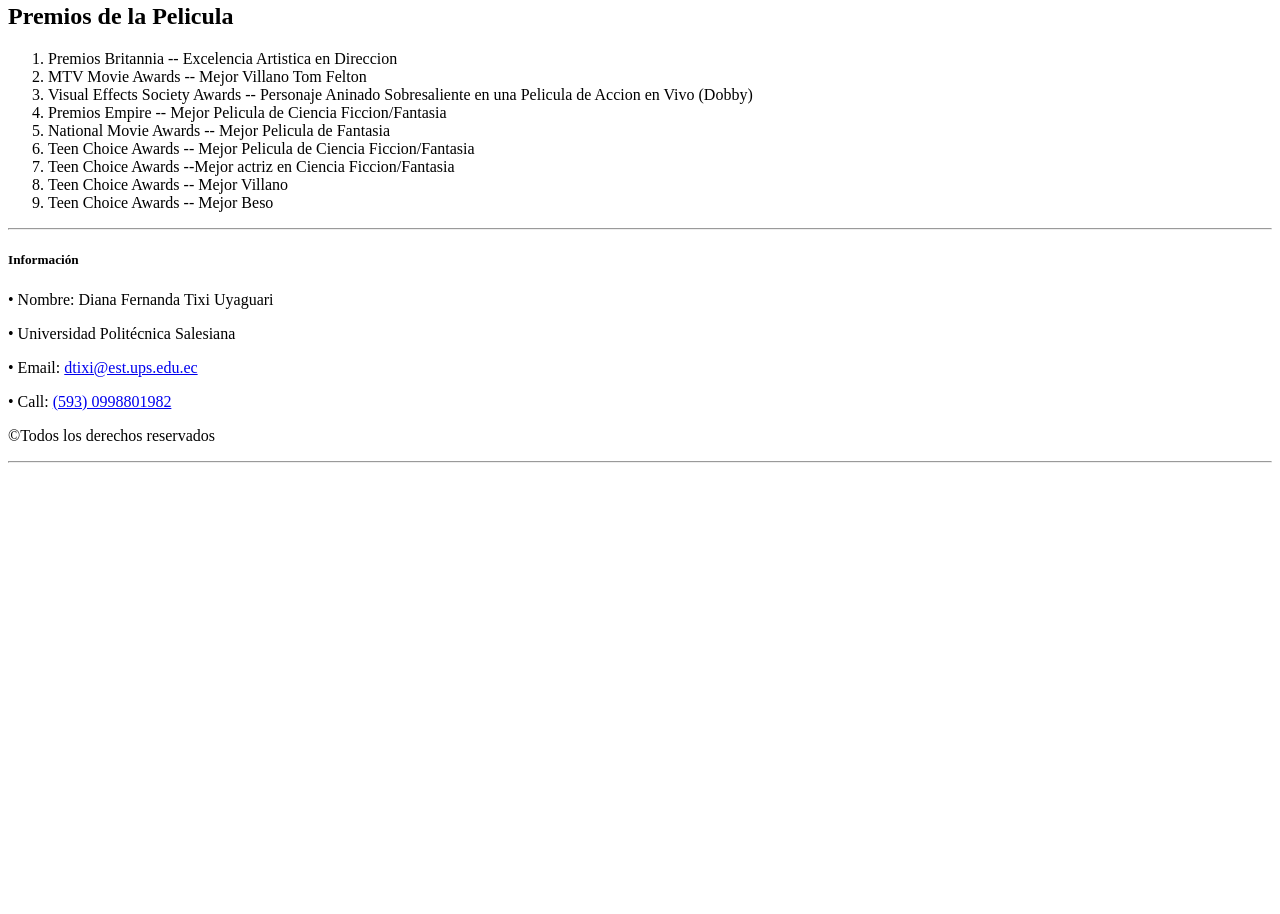
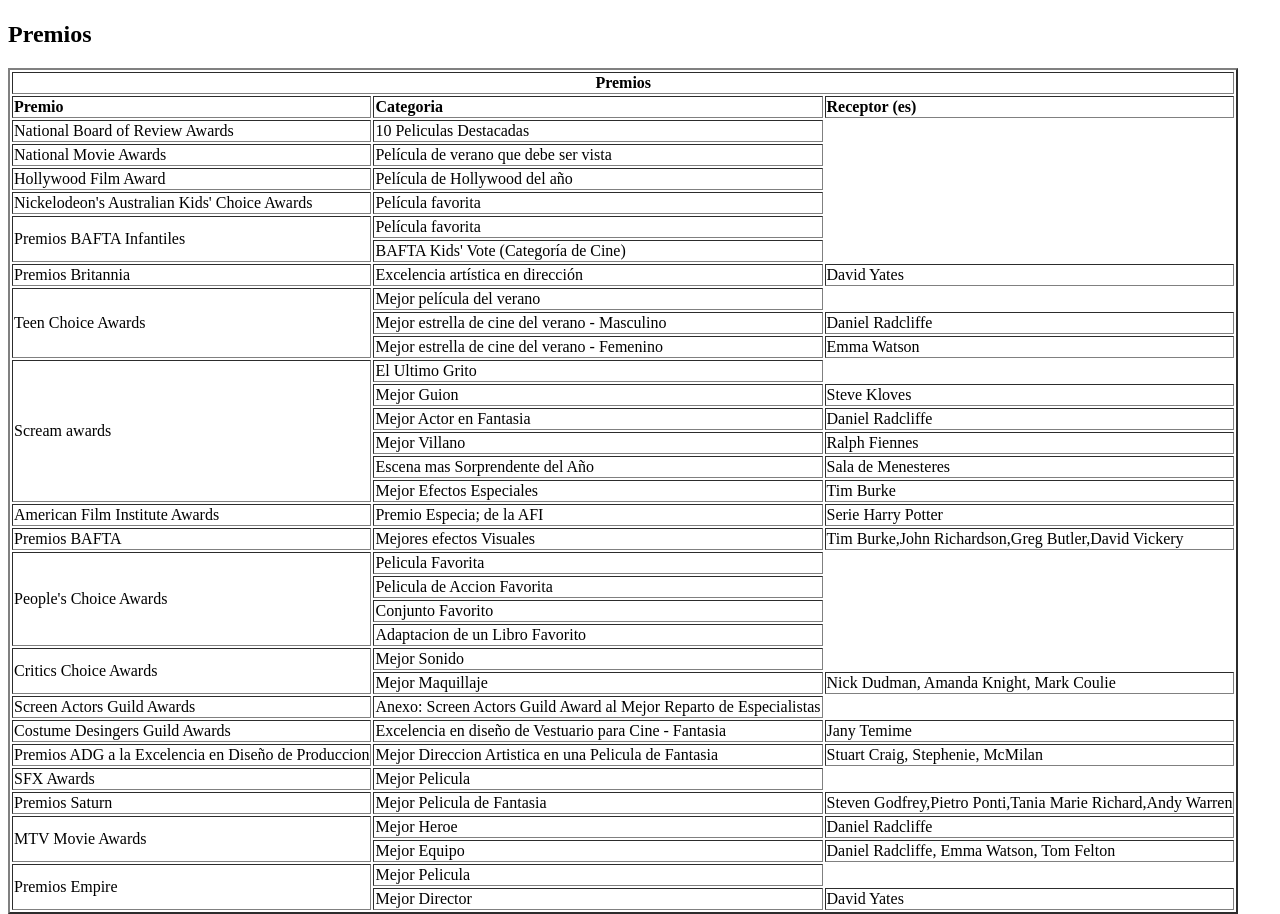
Before and after one commit to DianaTixi/Practica01-MiPrimerSitioWeb, a plain HTML site: page Pelicula8/Reliquias2.html in a window 1280 px wide. Shown: the part 914-1828 px from the top of the page. Before the commit the page ends 1385 px from the top, so only its background shows below. Drawn offline with Linux system fonts and the light colour scheme.

Commit message:
Creacion de la pagina secundaria

```diff
--- a/Pelicula8/Reliquias2.html
+++ b/Pelicula8/Reliquias2.html
@@ -40,12 +40,13 @@
             <img src="../Imagenes/p8.jpg" width="350" height="350" hspace= "500/" alt="Imagen de la pelicula">
         </div>
         <p>
-            Harry Potter, Hermione Granger y Ron Weasley se ven obligados a realizar un peligroso
-            viaje lejos de los terrenos de Hogwarts, que los llevará alrededor del país en busca
-            de los restantes horrocruxes, objetos siniestros que contienen fragmentos del alma de
-            Lord Voldemort. Se supone que este sería su último año en Hogwarts, pero el colapso
-            del Ministerio de Magia y el reciente ascenso de Voldemort al poder les impide asistir.
-        </p>
+            Tras varios meses en busca de Horrocruxes y escondiéndose de los mortífagos por Inglaterra, Harry, Ron y Hermione
+            regresan al Colegio Hogwarts al descubrir la existencia de otra parte del alma de Voldemort, allí Harry descubre
+            que todo lo sucedido desde que fue entregado a sus tíos Dursley fue nada menos que un plan de Albus Dumbledore en
+            donde cuidaba a Harry para su inminente final pensado y que la muerte de Albus Dumbledore fue planeado por el mismo
+            Dumbledore y la verdadera rivalidad entre el padre de Harry (James Potter) y Severus Snape, pero en medio de su
+            búsqueda de horrocruxes se desata la batalla final.
+            </p>
         </article>
     </section>
 
@@ -53,26 +54,162 @@
         <h2>Trailer</h2>
         <div style="text-align: center;">
             <video controls width="600">
-                <source src="../Videos/peli7.mp4" type="video/mp4" >
+                <source src="../Videos/peli8.mp4" type="video/mp4" >
                 </video>
         </div>
-
     </section>
 
     <aside>
-        <h2>Premios de la Pelicula</h2>
-        <ol>
-            <li>Premios Britannia -- Excelencia Artistica en Direccion</li>
-            <li>MTV Movie Awards -- Mejor Villano Tom Felton</li>
-            <li>Visual Effects Society  Awards -- Personaje Aninado Sobresaliente en una Pelicula de Accion en Vivo (Dobby)</li>
-            <li>Premios Empire -- Mejor Pelicula de Ciencia Ficcion/Fantasia</li>
-            <li>National Movie Awards -- Mejor Pelicula de Fantasia</li>
-            <li>Teen Choice Awards -- Mejor Pelicula de Ciencia Ficcion/Fantasia</li>
-            <li>Teen Choice Awards --Mejor actriz en Ciencia Ficcion/Fantasia</li>
-            <li>Teen Choice Awards -- Mejor Villano</li>
-            <li>Teen Choice Awards -- Mejor Beso</li>
+        <h2>Premios</h2>
+        <table border="2">
+            <tr>
+                <td colspan="3" style="text-align: center;"><strong>Premios</strong></td>
+            </tr>
+            <tr>
+                <td><strong>Premio</strong></td>
+                <td><strong>Categoria</strong></td>
+                <td><strong>Receptor (es)</strong></td>
+            </tr>
+            <tr>
+                <td>National Board of Review Awards</td>
+                <td>10 Peliculas Destacadas</td>
 
-        </ol>
+            </tr>
+            <tr>
+                <td>National Movie Awards</td>
+                <td>Película de verano que debe ser vista</td>
+
+            </tr>
+            <tr>
+                <td>Hollywood Film Award</td>
+                <td>Película de Hollywood del año</td>
+
+            </tr>
+            <tr>
+                <td>Nickelodeon's Australian Kids' Choice Awards</td>
+                <td>Película favorita</td>
+            </tr>
+            <tr>
+                <td rowspan="2">Premios BAFTA Infantiles</td>
+                <td>Película favorita</td>
+            </tr>
+            <tr>
+                <td>BAFTA Kids' Vote (Categoría de Cine)</td>
+            </tr>
+            <tr>
+                <td>Premios Britannia</td>
+                <td>Excelencia artística en dirección</td>
+                <td>David Yates</td>
+            </tr>
+            <tr>
+                <td rowspan="3">Teen Choice Awards</td>
+                <td>Mejor película del verano</td>
+            </tr>
+            <tr>
+                <td>Mejor estrella de cine del verano - Masculino</td>
+                <td>Daniel Radcliffe</td>
+            </tr>
+            <tr>
+                <td>Mejor estrella de cine del verano - Femenino</td>
+                <td>Emma Watson</td>
+            </tr>
+            <tr>
+                <td rowspan="6">Scream awards</td>
+                <td>El Ultimo Grito</td>
+            </tr>
+            <tr>
+                <td>Mejor Guion</td>
+                <td>Steve Kloves</td>
+            </tr>
+            <tr>
+                <td>Mejor Actor en Fantasia</td>
+                <td>Daniel Radcliffe</td>
+            </tr>
+            <tr>
+                <td>Mejor Villano</td>
+                <td>Ralph Fiennes</td>
+            </tr>
+            <tr>
+                <td>Escena mas Sorprendente del A&ntilde;o</td>
+                <td>Sala de Menesteres</td>
+            </tr>
+            <tr>
+                <td>Mejor Efectos Especiales</td>
+                <td>Tim Burke</td>
+            </tr>
+            <tr>
+                <td>American Film Institute Awards</td>
+                <td>Premio Especia; de la AFI</td>
+                <td>Serie Harry Potter</td>
+            </tr>
+            <tr>
+                <td>Premios BAFTA</td>
+                <td>Mejores efectos Visuales</td>
+                <td>Tim Burke,John Richardson,Greg Butler,David Vickery</td>
+            </tr>
+            <tr>
+                <td rowspan="4">People's Choice Awards</td>
+                <td>Pelicula Favorita</td>
+            </tr>
+            <tr>
+                <td>Pelicula de Accion Favorita</td>
+            </tr>
+            <tr>
+                <td>Conjunto Favorito</td>
+            </tr>
+            <tr>
+                <td>Adaptacion de un Libro Favorito</td>
+            </tr>
+            <tr>
+                <td rowspan="2">Critics Choice Awards</td>
+                <td>Mejor Sonido</td>
+            </tr>
+            <tr>
+                <td>Mejor Maquillaje</td>
+                <td>Nick Dudman, Amanda Knight, Mark Coulie</td>
+            </tr>
+            <tr>
+                <td>Screen Actors Guild Awards</td>
+                <td>Anexo: Screen Actors Guild Award al Mejor Reparto de Especialistas</td>
+
+            </tr>
+            <tr>
+                <td>Costume Desingers Guild Awards</td>
+                <td>Excelencia en dise&ntilde;o de Vestuario para Cine - Fantasia</td>
+                <td>Jany Temime</td>
+            </tr>
+            <tr>
+                <td>Premios ADG a la Excelencia en Dise&ntilde;o de Produccion</td>
+                <td>Mejor Direccion Artistica en una Pelicula de Fantasia</td>
+                <td>Stuart Craig, Stephenie, McMilan</td>
+            </tr>
+            <tr>
+                <td>SFX Awards </td>
+                <td>Mejor Pelicula </td>
+            </tr>
+            <tr>
+                <td>Premios Saturn </td>
+                <td>Mejor  Pelicula de Fantasia</td>
+                <td >Steven Godfrey,Pietro Ponti,Tania Marie Richard,Andy Warren</td>
+            </tr>
+            <tr>
+                <td rowspan="2">MTV Movie Awards  </td>
+                <td>Mejor Heroe </td>
+                <td>Daniel Radcliffe</td>
+            </tr>
+            <tr>
+                <td>Mejor Equipo </td>
+                <td>Daniel Radcliffe, Emma Watson, Tom Felton</td>
+            </tr>
+            <tr>
+                <td rowspan="2">Premios Empire  </td>
+                <td>Mejor Pelicula </td>
+            </tr>
+            <tr>
+                <td>Mejor Director </td>
+                <td>David Yates</td>
+            </tr>
+        </table>
     </aside>
 
     <footer>
```
